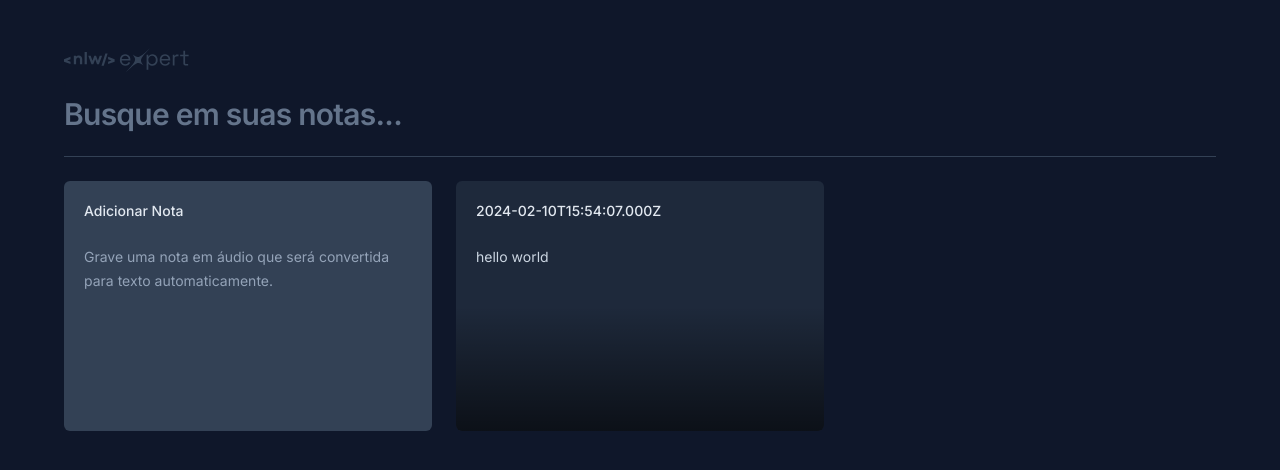
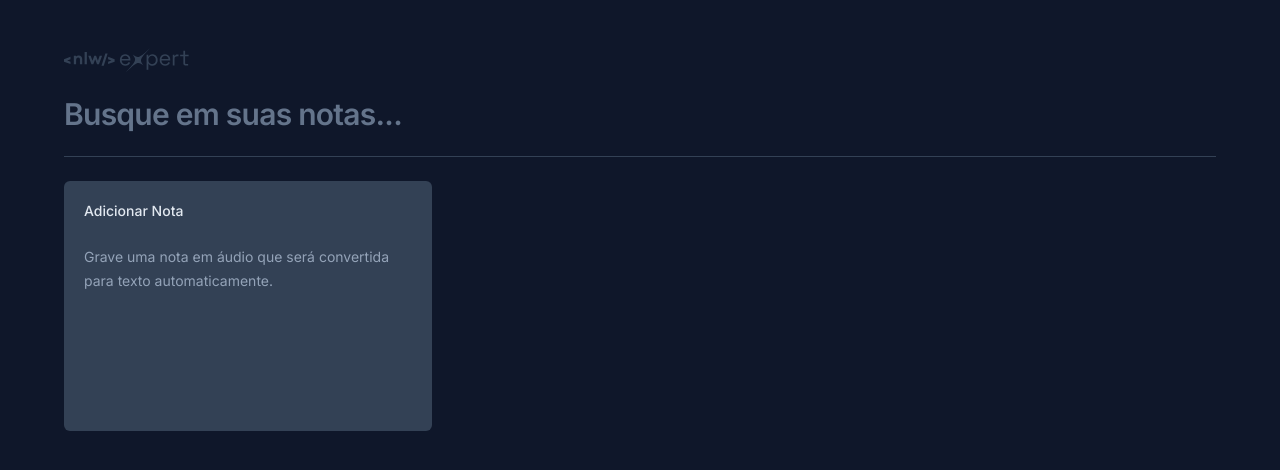
Before and after one commit to emersonfully/nlw-expert-notes, a React (Vite) app: page / in a window 1280 px wide. Shown: the top 470 px of the page. Built offline with nearby package versions, Linux system fonts and the light colour scheme.

Commit message:
create the function to add new notes

```diff
--- a/src/App.tsx
+++ b/src/App.tsx
@@ -1,13 +1,27 @@
+import { useState } from 'react';
 import logo from './assets/logo-nlw.svg';
 import { NewNoteCard } from './components/NewNoteCard';
 import { NoteCard } from './components/NoteCard';
 
-const note = {
-  date: new Date(),
-  content: 'hello world',
-};
+interface Note {
+  id: string;
+  date: Date;
+  content: string;
+}
 
 export function App() {
+  const [notes, setNotes] = useState<Note[]>([]);
+
+  function onNoteCreated(content: string) {
+    const newNote = {
+      id: crypto.randomUUID(),
+      date: new Date(),
+      content,
+    };
+
+    setNotes([newNote, ...notes]);
+  }
+
   return (
     <div className="mx-auto my-12 max-w-6xl space-y-6">
       <img src={logo} alt="NLW Expert" />
@@ -23,9 +37,11 @@
       <div className="h-px bg-slate-700" />
 
       <div className="grid auto-rows-[250px] grid-cols-3 gap-6">
-        <NewNoteCard />
+        <NewNoteCard onNoteCreated={onNoteCreated} />
 
-        <NoteCard note={note} />
+        {notes.map((note) => {
+          return <NoteCard key={note.id} note={note} />;
+        })}
       </div>
     </div>
   );
--- a/src/components/NewNoteCard.tsx
+++ b/src/components/NewNoteCard.tsx
@@ -3,7 +3,11 @@
 import { ChangeEvent, FormEvent, useState } from 'react';
 import { toast } from 'sonner';
 
-export function NewNoteCard() {
+interface NewNoteCardProps {
+  onNoteCreated: (content: string) => void;
+}
+
+export function NewNoteCard({ onNoteCreated }: NewNoteCardProps) {
   const [shouldShowOnboarding, setShouldShowOnboarding] = useState(true);
   const [content, setContent] = useState('');
 
@@ -21,7 +25,11 @@
 
   function handleSaveNote(event: FormEvent) {
     event.preventDefault();
-    console.log(content);
+
+    onNoteCreated(content);
+
+    setContent('');
+    setShouldShowOnboarding(true);
 
     toast.success('nota criada com sucesso');
   }
@@ -72,6 +80,7 @@
                   autoFocus
                   onChange={handleContentChange}
                   className="flex-1 resize-none bg-transparent text-sm text-slate-400 outline-none"
+                  value={content}
                 ></textarea>
               )}
             </div>
--- a/src/components/NoteCard.tsx
+++ b/src/components/NoteCard.tsx
@@ -15,7 +15,10 @@
     <Dialog.Root>
       <Dialog.Trigger className="relative flex flex-col gap-3 space-y-3 overflow-hidden rounded-md bg-slate-800 p-5 text-left outline-none hover:ring-2 hover:ring-slate-600 focus-visible:ring-2 focus-visible:ring-lime-400">
         <span className="text-sm font-medium text-slate-200">
-          {note.date.toISOString()}
+          {formatDistanceToNow(note.date, {
+            locale: ptBR,
+            addSuffix: true,
+          })}
         </span>
         <p className="text-sm leading-6 text-slate-300">{note.content}</p>
         <div className="pointer-events-none absolute bottom-0 left-0 right-0 h-1/2 bg-gradient-to-t from-black/60 to-black/0"></div>
```
